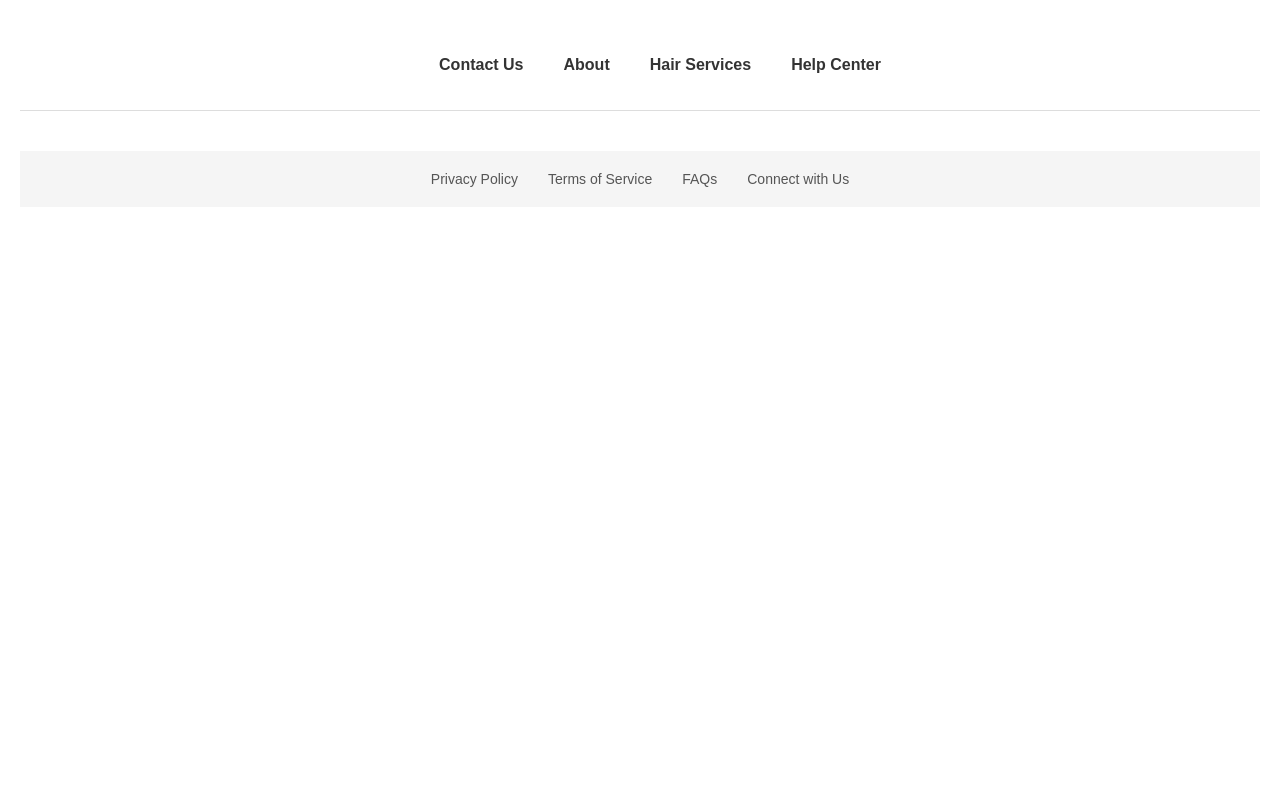
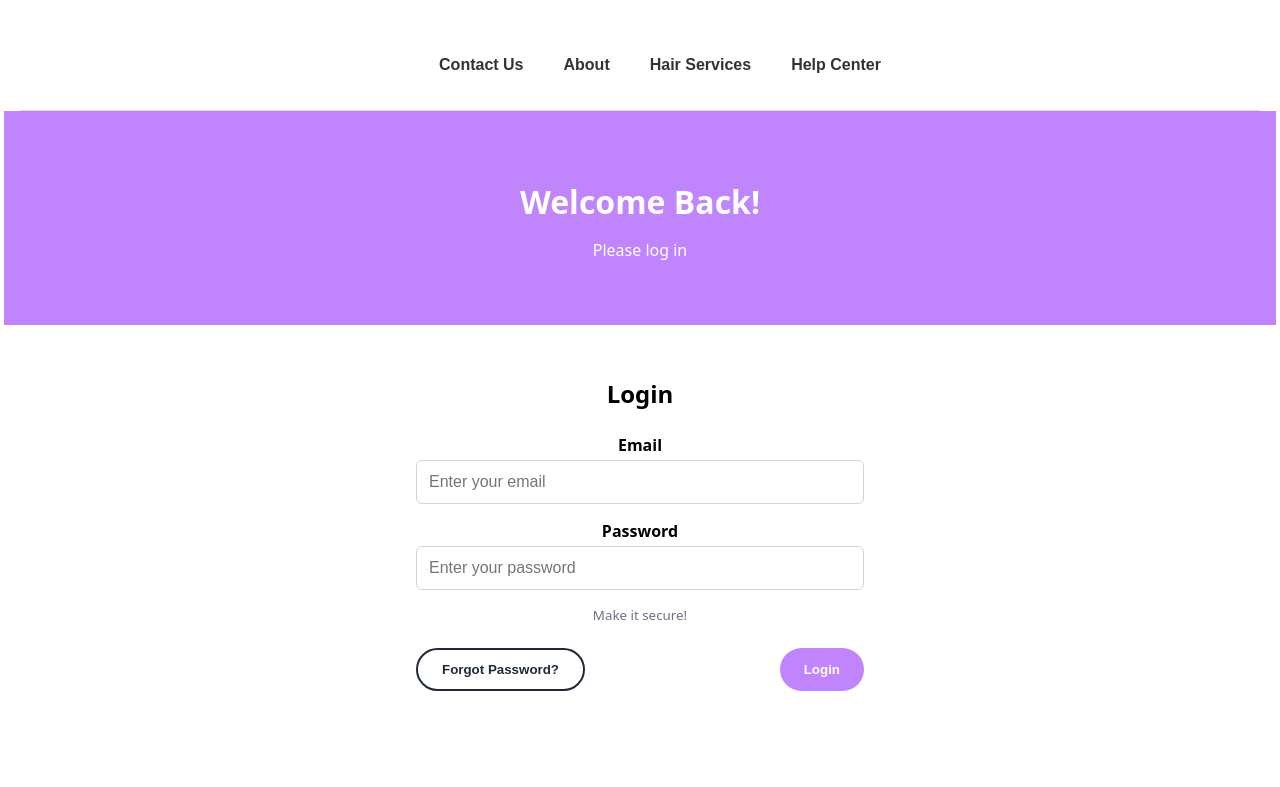
Before and after one commit to SumaiyaAhona/Hair-Care-Project, a React (Create React App) app: page /login in a window 1280 px wide. Shown: the top 787 px of the page. Built offline with nearby package versions, Linux system fonts and the light colour scheme.

Commit message:
doing everything erina was supposed to do

```diff
--- a/src/App.js
+++ b/src/App.js
@@ -6,9 +6,14 @@ import { BrowserRouter as Router, Routes, Route } from 'react-router-dom';
 import Volunteer from './components/Volunteer';
 import SignUp from './components/Signup';
 import FosterParentDashboard from './components/FosterParentDashboard';
+import FosterProfile from './components/FosterProfile';
 import VolunteerAppointments from './components/VolunteerAppointments';
 import VolunteerProfile from './components/VolunteerProfile';
+import FosterSignup from './components/FosterSignup';
+import HelpCenter from './components/HelpCenter';
+import Login from './components/Login';
 import Footer from './components/Footer';
+
 
 function App() {
   return (
@@ -25,11 +30,15 @@ function App() {
               </>
             }
           />
-          <Route path="/volunteer" element={<Volunteer />} />
-          <Route path="/signup" element={<SignUp />} />
-          <Route path="/dashboard" element={<FosterParentDashboard />} />
+          <Route path="/volunteer/signup" element={<Volunteer />} />
+          <Route path="/signup/agency" element={<FosterSignup />} />
+          <Route path="/general/signup" element={<SignUp />} />
+          <Route path="/login" element={<Login />} />
+          <Route path="/foster/dashboard" element={<FosterParentDashboard />} />
+          <Route path="/foster/profile" element={<FosterProfile />} />
           <Route path="/volunteer/appointments" element={<VolunteerAppointments />} />
           <Route path="/volunteer/profile" element={<VolunteerProfile />} />
+          <Route path="/helpcenter" element={<HelpCenter/>} />
         </Routes>
         <Footer />
       </div>
--- /dev/null
+++ b/src/components/FosterSignup.css
@@ -0,0 +1,81 @@
+.foster-signup-container {
+    display: flex;
+    max-width: 1100px;
+    margin: 60px auto;
+    padding: 20px;
+    gap: 40px;
+  }
+
+  .left-column {
+    flex: 1;
+    padding-top: 40px;
+  }
+
+  .left-column h1 {
+    font-size: 2rem;
+    color: #111827;
+    margin-bottom: 10px;
+  }
+
+  .left-column p {
+    color: #4b5563;
+  }
+
+  .right-column {
+    flex: 1.2;
+    background: #f9f9f9;
+    padding: 30px;
+    border-radius: 8px;
+    box-shadow: 0 4px 12px rgba(0,0,0,0.05);
+  }
+
+  .form-group {
+    display: flex;
+    flex-direction: column;
+    margin-bottom: 18px;
+  }
+
+  .form-group label {
+    font-weight: 600;
+    margin-bottom: 5px;
+  }
+
+  .form-group input {
+    padding: 10px;
+    border-radius: 4px;
+    border: 1px solid #d1d5db;
+  }
+
+  .form-group small {
+    font-size: 0.8rem;
+    color: #6b7280;
+    margin-top: 4px;
+  }
+
+  .button-group {
+    display: flex;
+    justify-content: space-between;
+    margin-top: 20px;
+  }
+
+  .cancel-btn {
+    padding: 12px 20px;
+    border: none;
+    background: #e5e7eb;
+    color: #1f2937;
+    border-radius: 4px;
+    cursor: pointer;
+  }
+
+  .submit-btn {
+    padding: 12px 20px;
+    border: none;
+    background: #c084fc;
+    color: white;
+    border-radius: 4px;
+    cursor: pointer;
+  }
+
+  .submit-btn:hover {
+    background: #a855f7;
+  }
--- /dev/null
+++ b/src/components/FosterSignup.jsx
@@ -0,0 +1,108 @@
+import React, { useState } from 'react';
+import './FosterSignup.css';
+
+export default function FosterSignup() {
+  const [formData, setFormData] = useState({
+    name: '',
+    email: '',
+    password: '',
+    confirmPassword: ''
+  });
+
+  const handleChange = (e) => {
+    const { name, value } = e.target;
+    setFormData({ ...formData, [name]: value });
+  };
+
+  const handleSubmit = (e) => {
+    e.preventDefault();
+    if (formData.password !== formData.confirmPassword) {
+      alert("Passwords do not match.");
+      return;
+    }
+    alert("Thank you for signing up!");
+    setFormData({
+      name: '',
+      email: '',
+      password: '',
+      confirmPassword: ''
+    });
+  };
+
+  const handleCancel = () => {
+    setFormData({
+      name: '',
+      email: '',
+      password: '',
+      confirmPassword: ''
+    });
+  };
+
+  return (
+    <div className="foster-signup-container">
+      <div className="left-column">
+        <h1>Signing up as a Foster Agency/Parent</h1>
+        <p>Partner with us to provide hair care to those in need.</p>
+      </div>
+      <div className="right-column">
+        <form onSubmit={handleSubmit}>
+          <div className="form-group">
+            <label>Role</label>
+            <input type="text" value="Foster Care Agency" disabled />
+            <small>Select your role to access the appropriate registration options.</small>
+          </div>
+          <div className="form-group">
+            <label>Full Name</label>
+            <input
+              name="name"
+              type="text"
+              placeholder="Enter your full name"
+              value={formData.name}
+              onChange={handleChange}
+              required
+            />
+          </div>
+          <div className="form-group">
+            <label>Email</label>
+            <input
+              name="email"
+              type="email"
+              placeholder="Enter your email"
+              value={formData.email}
+              onChange={handleChange}
+              required
+            />
+            <small>Use your agency-issued email (e.g., @fosteragency.org) if registering as an agency.</small>
+          </div>
+          <div className="form-group">
+            <label>Password</label>
+            <input
+              name="password"
+              type="password"
+              placeholder="Create a password"
+              value={formData.password}
+              onChange={handleChange}
+              required
+            />
+          </div>
+          <div className="form-group">
+            <label>Confirm Password</label>
+            <input
+              name="confirmPassword"
+              type="password"
+              placeholder="Re-enter your password"
+              value={formData.confirmPassword}
+              onChange={handleChange}
+              required
+            />
+          </div>
+
+          <div className="button-group">
+            <button type="button" className="cancel-btn" onClick={handleCancel}>Cancel</button>
+            <button type="submit" className="submit-btn">Sign Up</button>
+          </div>
+        </form>
+      </div>
+    </div>
+  );
+}
--- /dev/null
+++ b/src/components/Login.css
@@ -0,0 +1,126 @@
+.login-container {
+    display: flex;
+    flex-direction: column;
+    align-items: center;
+    font-family: system-ui, sans-serif;
+    background-color: #fff;
+    min-height: 100vh;
+    padding-bottom: 2rem;
+  }
+
+  .login-header {
+    width: 100%;
+    background-color: #c084fc;
+    color: white;
+    padding: 3rem 1rem;
+    text-align: center;
+  }
+
+  .login-header h1 {
+    font-size: 2rem;
+    font-weight: 700;
+    margin-bottom: 0.5rem;
+  }
+
+  .login-header p {
+    font-size: 1rem;
+  }
+
+  .login-content {
+    width: 100%;
+    max-width: 28rem;
+    padding: 2rem 1.5rem;
+  }
+
+  .login-content h2 {
+    font-size: 1.5rem;
+    font-weight: 700;
+    margin-bottom: 1.5rem;
+  }
+
+  form {
+    display: flex;
+    flex-direction: column;
+  }
+
+  form label {
+    font-weight: 600;
+    margin-bottom: 0.25rem;
+  }
+
+  form input {
+    padding: 0.75rem;
+    margin-bottom: 1rem;
+    border: 1px solid #d1d5db;
+    border-radius: 0.375rem;
+    font-size: 1rem;
+  }
+
+  form small {
+    color: #6b7280;
+    margin-bottom: 1.5rem;
+  }
+
+  .login-buttons {
+    display: flex;
+    flex-direction: column;
+    gap: 1rem;
+  }
+
+  @media (min-width: 640px) {
+    .login-buttons {
+      flex-direction: row;
+      justify-content: space-between;
+    }
+  }
+
+  .btn-primary {
+    background-color: #c084fc;
+    color: white;
+    padding: 0.75rem 1.5rem;
+    border: none;
+    border-radius: 9999px;
+    font-weight: 600;
+    cursor: pointer;
+  }
+
+  .btn-primary:hover {
+    background-color: #a855f7;
+  }
+
+  .btn-secondary {
+    background-color: transparent;
+    border: 2px solid #1f2937;
+    color: #1f2937;
+    padding: 0.75rem 1.5rem;
+    border-radius: 9999px;
+    font-weight: 600;
+    cursor: pointer;
+  }
+
+  .btn-secondary:hover {
+    background-color: #f3f4f6;
+  }
+
+  .login-footer {
+    text-align: center;
+    margin-top: 3rem;
+    font-size: 0.875rem;
+    color: #6b7280;
+  }
+
+  .footer-links {
+    display: flex;
+    justify-content: center;
+    gap: 1rem;
+    margin-top: 0.5rem;
+  }
+
+  .footer-links a {
+    color: #6b7280;
+    text-decoration: none;
+  }
+
+  .footer-links a:hover {
+    text-decoration: underline;
+  }
--- /dev/null
+++ b/src/components/Login.jsx
@@ -0,0 +1,38 @@
+import React from 'react';
+import './Login.css';
+
+export default function Login() {
+  return (
+    <div className="login-container">
+      <div className="login-header">
+        <h1>Welcome Back!</h1>
+        <p>Please log in</p>
+      </div>
+
+      <div className="login-content">
+        <h2>Login</h2>
+        <form>
+          <label htmlFor="email">Email</label>
+          <input type="email" id="email" placeholder="Enter your email" />
+
+          <label htmlFor="password">Password</label>
+          <input type="password" id="password" placeholder="Enter your password" />
+          <small>Make it secure!</small>
+
+          <div className="login-buttons">
+            <button type="button" className="btn-secondary">Forgot Password?</button>
+            <button type="submit" className="btn-primary">Login</button>
+          </div>
+        </form>
+      </div>
+
+      <footer className="login-footer">
+        <p>© 2023 Hair for Those in Care. All rights reserved.</p>
+        <div className="footer-links">
+          <a href="/">Privacy Policy</a>
+          <a href="/">Terms of Service</a>
+        </div>
+      </footer>
+    </div>
+  );
+}
--- a/src/components/Signup.css
+++ b/src/components/Signup.css
@@ -7,13 +7,13 @@
     align-items: center;
     font-family: system-ui, sans-serif;
     background-color: #ffffff;
-    color: #1f2937; /* gray-800 */
+    color: #1f2937;
   }
 
   /* Each major section */
   .signup-section {
     width: 100%;
-    max-width: 28rem; /* 448px */
+    max-width: 28rem;
     margin-bottom: 3rem;
     text-align: center;
   }
@@ -25,18 +25,18 @@
   }
 
   .signup-section h1 {
-    font-size: 2rem;   /* text-3xl */
-    font-weight: 700;  /* font-bold */
+    font-size: 2rem;
+    font-weight: 700;
   }
 
   .signup-section h2 {
-    font-size: 1.5rem; /* text-2xl */
-    font-weight: 600;  /* font-semibold */
+    font-size: 1.5rem;
+    font-weight: 600;
   }
 
   /* Subtext */
   .signup-section p {
-    color: #4b5563; /* gray-600 */
+    color: #4b5563;
     margin-bottom: 1rem;
     line-height: 1.5;
   }
@@ -47,59 +47,65 @@
     flex-direction: column;
     gap: 1rem;
     justify-content: center;
+    align-items: center;
   }
 
   @media (min-width: 640px) {
     .signup-buttons {
       flex-direction: row;
     }
+
+    .signup-buttons.single-button {
+      flex-direction: column;
+      align-items: center;
+    }
   }
 
   /* Primary button */
   .btn-primary {
-    padding: 0.625rem 1.5rem; /* py-2.5 px-6 */
-    background-color: #7c3aed; /* purple-600 */
+    padding: 0.625rem 1.5rem;
+    background-color: #7c3aed;
     color: #ffffff;
     font-weight: 600;
     border: none;
-    border-radius: 9999px; /* rounded-full */
+    border-radius: 9999px;
     cursor: pointer;
     transition: background-color 0.2s;
   }
 
   .btn-primary:hover {
-    background-color: #6d28d9; /* purple-700 */
+    background-color: #6d28d9;
   }
 
   /* Secondary button */
   .btn-secondary {
     padding: 0.625rem 1.5rem;
     background-color: transparent;
-    color: #374151; /* gray-800 */
+    color: #374151;
     font-weight: 600;
-    border: 2px solid #d1d5db; /* gray-300 */
+    border: 2px solid #d1d5db;
     border-radius: 9999px;
     cursor: pointer;
     transition: background-color 0.2s, border-color 0.2s;
   }
 
   .btn-secondary:hover {
-    background-color: #f3f4f6; /* gray-100 */
-    border-color: #9ca3af; /* gray-400 */
+    background-color: #f3f4f6;
+    border-color: #9ca3af;
   }
 
   /* Image wrapper */
   .signup-image-wrapper {
     width: 100%;
-    max-width: 36rem; /* 576px */
+    max-width: 36rem;
     margin: 2rem 0;
   }
 
   .signup-image-wrapper img {
     width: 100%;
-    border-radius: 0.5rem; /* rounded-lg */
+    border-radius: 0.5rem;
     box-shadow: 0 10px 15px -3px rgba(0,0,0,0.1),
-                0 4px 6px -2px rgba(0,0,0,0.05); /* shadow-lg */
+                0 4px 6px -2px rgba(0,0,0,0.05);
   }
 
   /* “Been here before?” callout */
--- a/src/components/Signup.jsx
+++ b/src/components/Signup.jsx
@@ -9,13 +9,13 @@ export default function Signup() {
       {/* “New here?” section */}
       <div className="signup-section">
         <h1>New here?</h1>
-        <p>Join our community of volunteers and make a difference!</p>
+        <p>Join our community of volunteers and foster partners!</p>
         <div className="signup-buttons">
           <Link to="/signup/volunteer" className="btn-primary">
-            Sign Up As a Volunteer
+            Sign Up as a Volunteer
           </Link>
           <Link to="/signup/agency" className="btn-secondary">
-            Sign Up As a Foster Partner
+            Sign Up as a Foster Partner
           </Link>
         </div>
       </div>
@@ -31,13 +31,10 @@ export default function Signup() {
       {/* “Been here before?” section */}
       <div className="signup-section signup-return">
         <h2>Been here before?</h2>
-        <p>Sign in!</p>
-        <div className="signup-buttons">
-          <Link to="/login/volunteer" className="btn-primary">
-            Sign In As a Volunteer
-          </Link>
-          <Link to="/login/agency" className="btn-secondary">
-            Sign In As a Foster Partner
+        <p>Sign in to your account</p>
+        <div className="signup-buttons single-button">
+          <Link to="/login" className="btn-secondary">
+            Sign In
           </Link>
         </div>
       </div>
```
